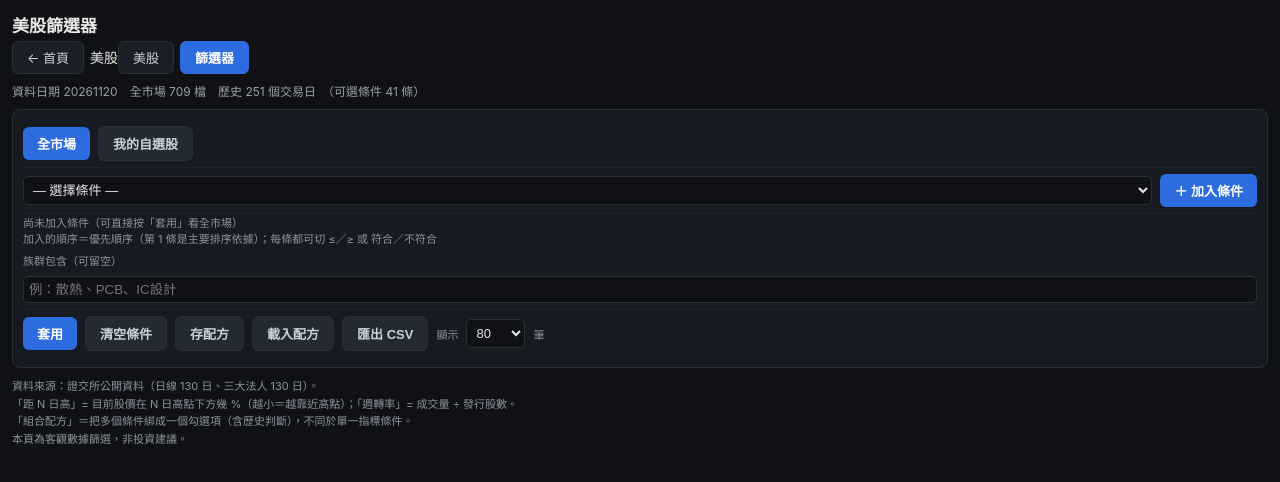
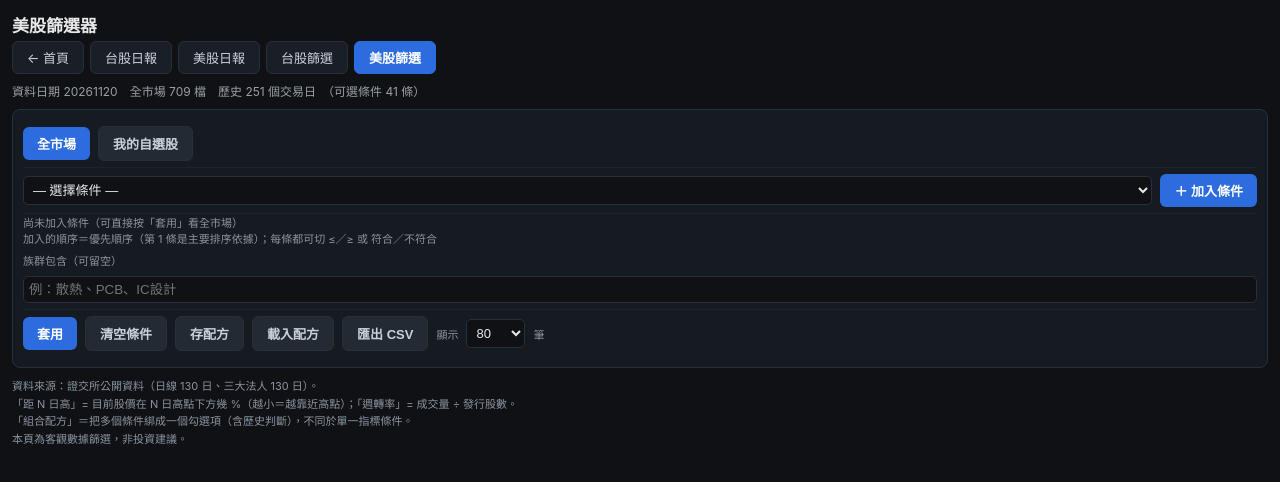
Before and after one commit to andre-stock/stock-report, a plain HTML site: page us-screen/index.html in a window 1280 px wide. Drawn offline with Linux system fonts and the light colour scheme.

Commit message:
us screener: fixed nav

```diff
--- a/us-screen/index.html
+++ b/us-screen/index.html
@@ -31,7 +31,7 @@ td.l,th.l{text-align:left}
 .tiny{font-size:11px;color:#8b949e}
 </style></head><body>
 <h1>美股篩選器</h1>
-<div class="nav"><a href="../">← 首頁</a><span class="btn act">美股</span><a href="../us/">美股</a><a class="act">篩選器</a></div>
+<div class="nav"><a href="../">← 首頁</a><a href="../tw/">台股日報</a><a href="../us/">美股日報</a><a href="../screen/">台股篩選</a><a class="act">美股篩選</a></div>
 <div class="sub" id="meta">載入中…</div>
 
 <div class="card">
```
